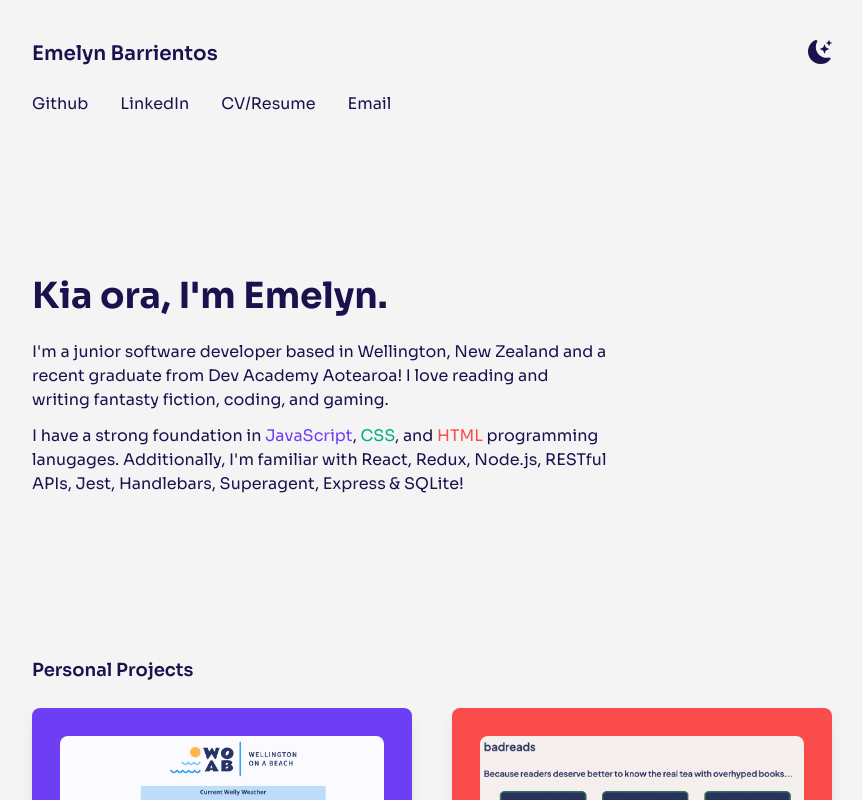
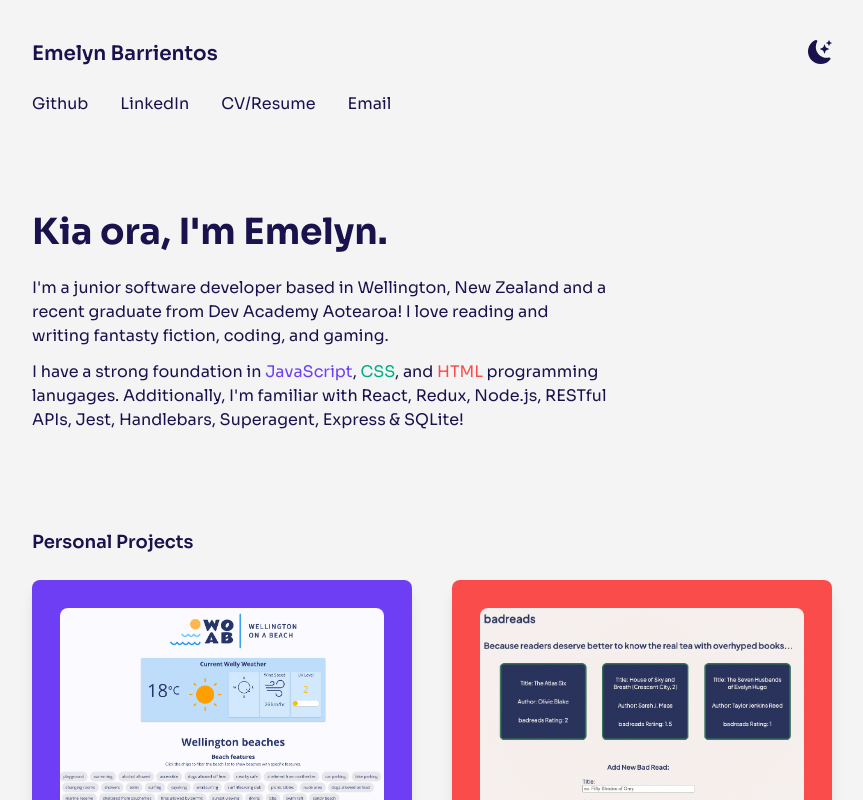
Before and after one commit to emelyn-barrientos/emelyn-barrientos-portfolio, a Next.js app: page / in a window 1280 px wide. Shown: the top 800 px of the page, without its empty margins (208-1071 px from the left). Built offline with nearby package versions, Linux system fonts and the light colour scheme.

Commit message:
Reduce size of margins

```diff
--- a/pages/index.js
+++ b/pages/index.js
@@ -20,7 +20,7 @@ export default function Home() {
       </Head>
 
       <main className="px-10 py-10 min-h-screen md:px-28 lg:px-48 xl:px-60 2xl:px-72">
-        <section className="mb-40">
+        <section className="mb-24">
           <nav className="flex justify-between mb-6">
             <h1 className="text-xl font-semibold">Emelyn Barrientos</h1>
             <ul className="flex">
@@ -63,7 +63,7 @@ export default function Home() {
           </nav>
         </section>
 
-        <section className="mb-40 max-w-xl">
+        <section className="mb-24 max-w-xl">
           <h2 className="text-4xl font-bold mb-6">Kia ora, I'm Emelyn.</h2>
           <p className="mb-3">
             I'm a junior software developer based in Wellington, New Zealand and
```
